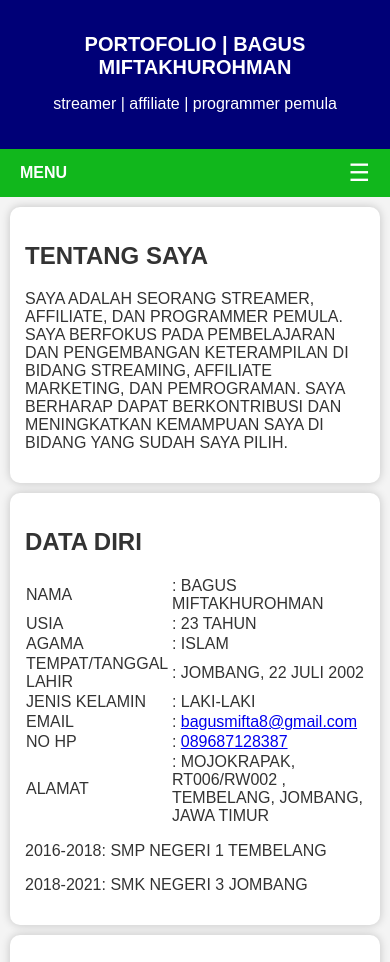
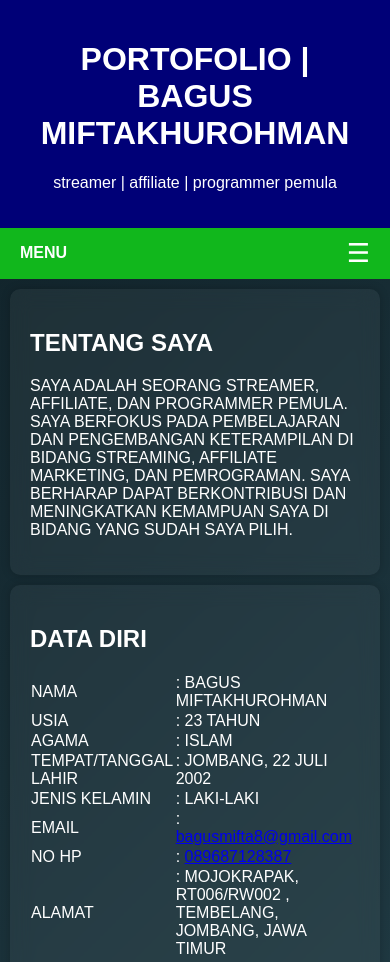
Before and after one commit to miftabagus25-boop/portfolio, a plain HTML site: page index.html in a window 390 px wide. Shown: the top 962 px of the page. Drawn offline with Linux system fonts and the light colour scheme.

Commit message:
Refactor CSS for improved layout and responsiveness
Updated styles for body, header, and cards. Improved responsiveness and added hover effects.

```diff
--- a/style.css
+++ b/style.css
@@ -5,8 +5,8 @@ body {
   font-family: Arial, sans-serif;
   margin: 0;
   padding: 0;
-  background-color: #f4f4f4;
-  color: #333;
+  background: linear-gradient(135deg, #0f2027, #203a43, #2c5364);
+  color: white;
 }
 
 header {
@@ -49,9 +49,13 @@ header {
 /* HAMBURGER */
 .menu-toggle {
   display: none;
-  font-size: 24px;
-  color: white;
+  font-size: 26px;
   cursor: pointer;
+  transition: 0.3s;
+}
+
+.menu-toggle:hover {
+  transform: rotate(90deg);
 }
 
 /* 📱 MOBILE */
@@ -92,9 +96,11 @@ section {
   padding: 20px;
   max-width: 1000px; /* biar lebih fleksibel */
   margin: 20px auto;
-  background-color: #fff;
   border-radius: 10px;
   box-shadow: 0 0 10px rgba(0, 0, 0, 0.2);
+  background: rgba(255,255,255,0.05);
+  backdrop-filter: blur(10px);
+  color: white;
 }
 
 /* PROJECT GRID */
@@ -106,12 +112,17 @@ section {
 
 /* CARD */
 .card {
-  background: #fff;
+  background: rgba(255,255,255,0.1);
+  border: 1px solid rgba(255,255,255,0.2);
   padding: 10px;
   border-radius: 10px;
   text-align: center;
   box-shadow: 0 4px 10px rgba(0, 0, 0, 0.2);
   transition: 0.3s;
+}
+.card:hover {
+  transform: translateY(-10px) scale(1.03);
+  box-shadow: 0 10px 30px rgba(0,0,0,0.5);
 }
 
 @keyframes fadeIn {
@@ -141,17 +152,12 @@ img {
 
 /* RESPONSIVE MOBILE */
 @media (max-width: 768px) {
-  header h1 {
-    font-size: 20px;
-  }
-
-  nav ul {
-    justify-content: flex-start;
+  #nav-menu {
+    top: 70px;
   }
 
   section {
     margin: 10px;
-    padding: 15px;
   }
 }
 
```
